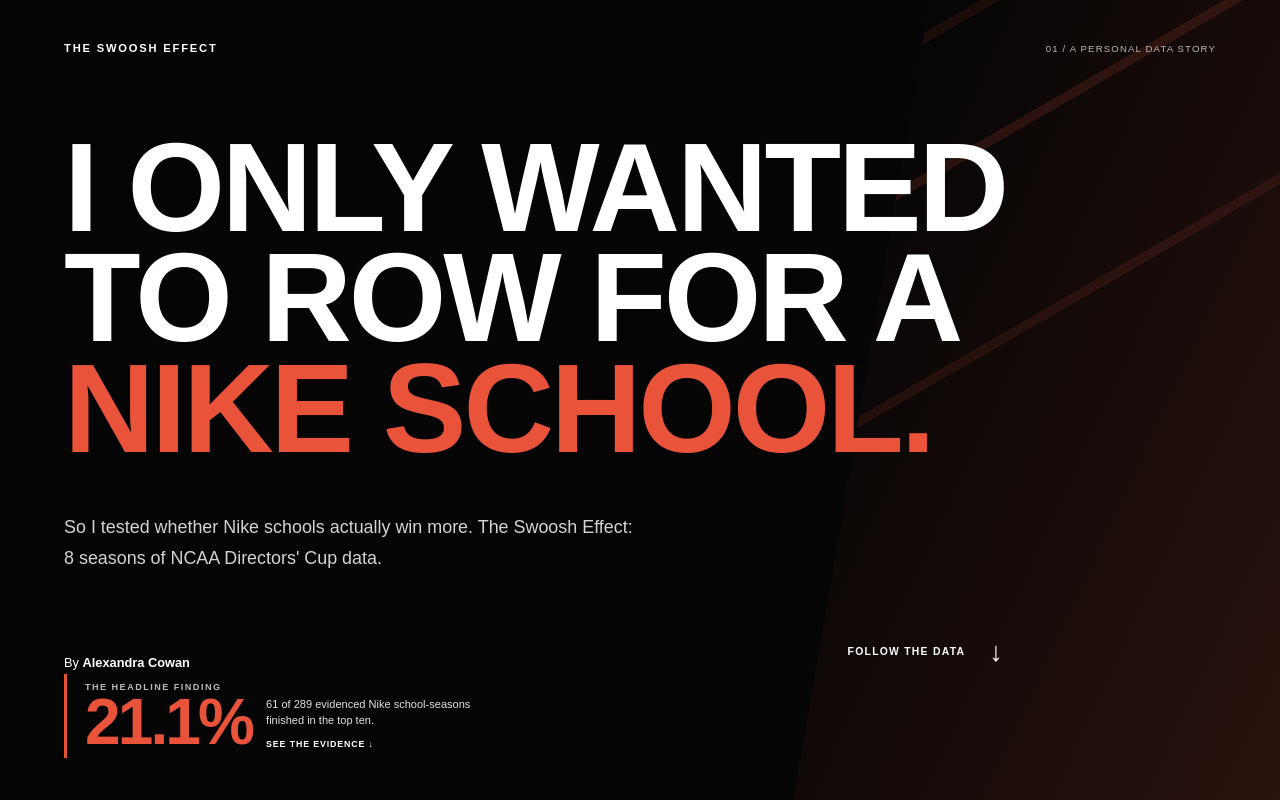
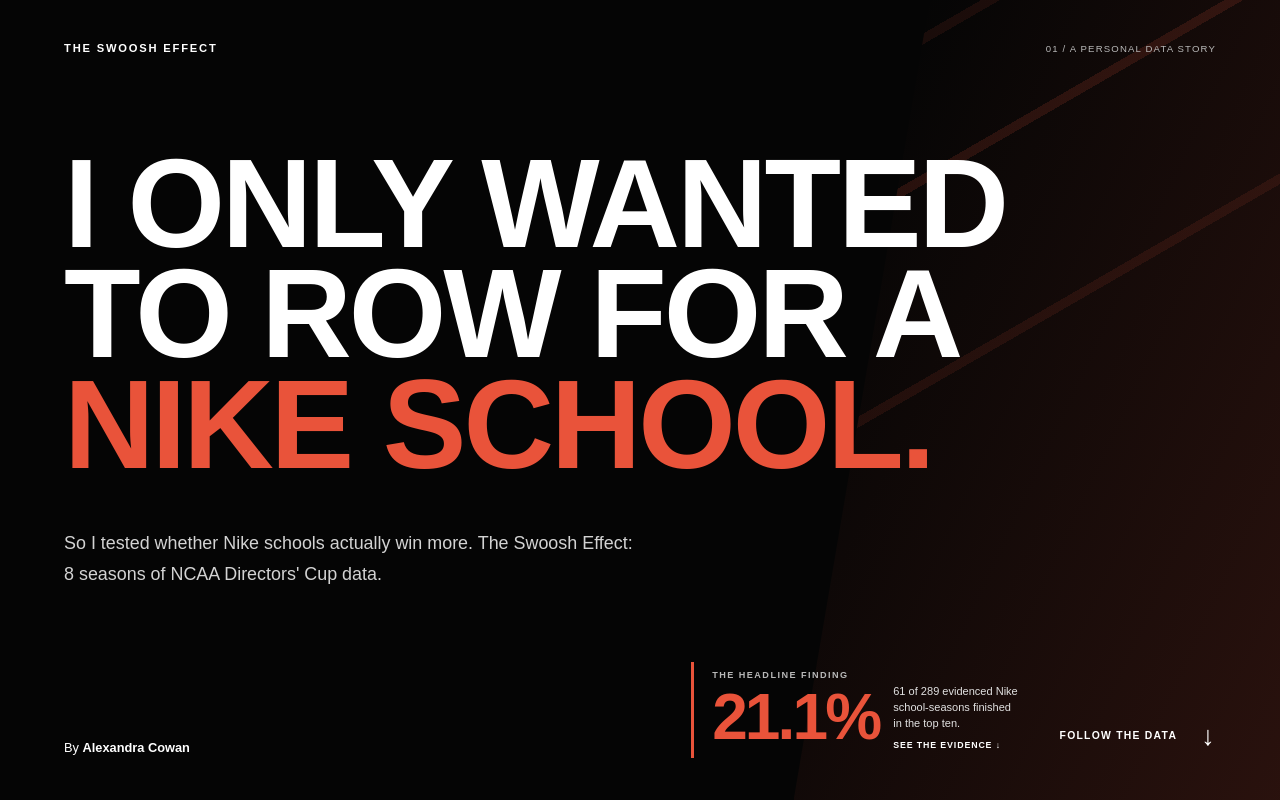
Before and after one commit to alexandrajcowan275/swoosh-effect, a Next.js app in the folder site/: page / in a window 1280 px wide. Shown: the top 800 px of the page. Built offline with nearby package versions, Linux system fonts and the light colour scheme; a web font is replaced by a local one.

Commit message:
Keep the hero finding card within the visible hero (#3)

```diff
--- a/site/app/page.tsx
+++ b/site/app/page.tsx
@@ -37,13 +37,16 @@
           <div className="hero-top"><a className="project-label" href="#hero-title">THE SWOOSH EFFECT</a><span className="edition" data-decoration="section">01 / A PERSONAL DATA STORY</span></div>
           <h1 id="hero-title"><span>I ONLY WANTED</span><span>TO ROW FOR A</span><span className="orange">NIKE SCHOOL.</span></h1>
           <p className="hero-subhead"><Stat name="copy.subhead" /></p>
-          <div className="hero-bottom"><p className="byline">By <a href={story.links.linkedin}>Alexandra Cowan</a></p><a className="scroll-cue" href="#findings">FOLLOW THE DATA <span aria-hidden="true">↓</span></a></div>
+          <div className="hero-bottom">
+            <p className="byline">By <a href={story.links.linkedin}>Alexandra Cowan</a></p>
             <aside className="hero-proof" aria-label="The headline finding">
               <span className="hero-proof-label">THE HEADLINE FINDING</span>
               <strong><Stat name="brand.0.rate" /></strong>
               <span><Stat name="brand.0.finishes" /> of <Stat name="brand.0.n" /> evidenced Nike school-seasons finished in the top ten.</span>
               <a href="#findings">SEE THE EVIDENCE ↓</a>
             </aside>
+            <a className="scroll-cue" href="#findings">FOLLOW THE DATA <span aria-hidden="true">↓</span></a>
+          </div>
         </div>
       </section>
 
```
Lines whose indentation alone changed are shown as unchanged.
